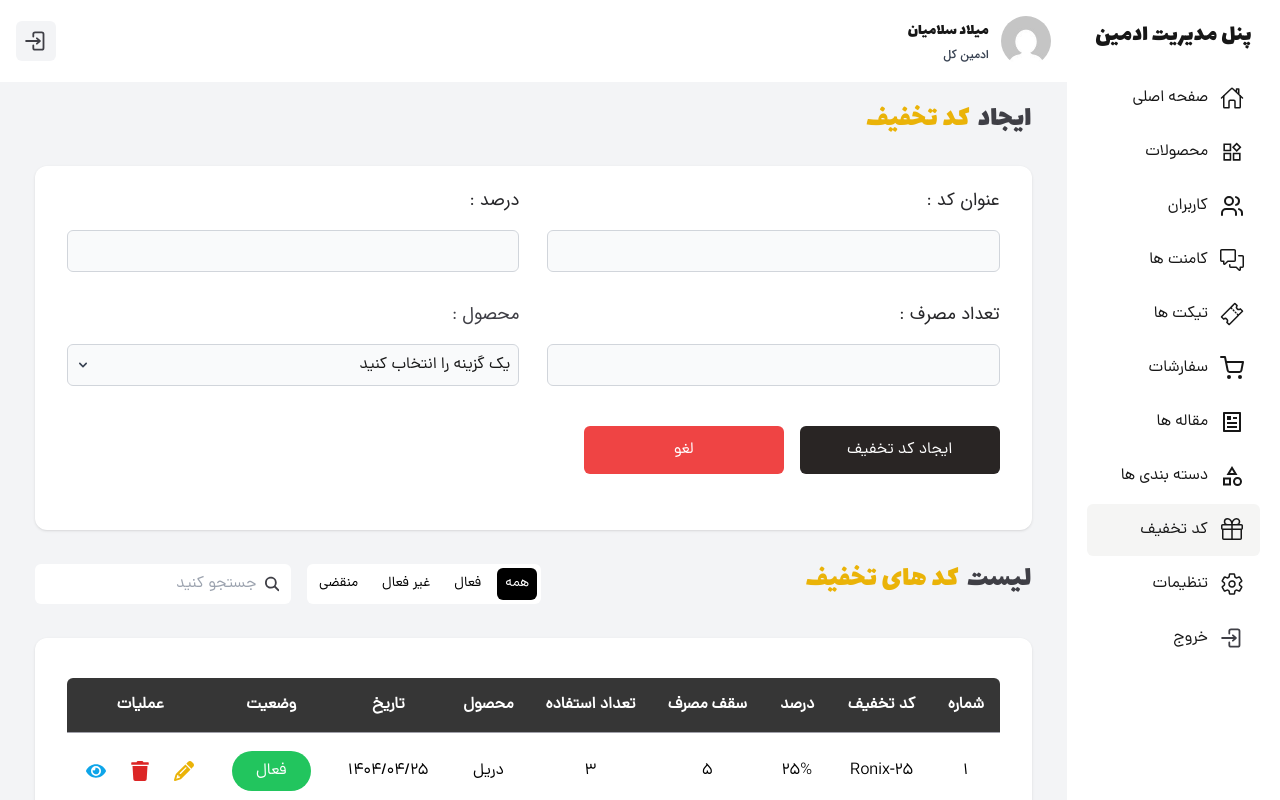
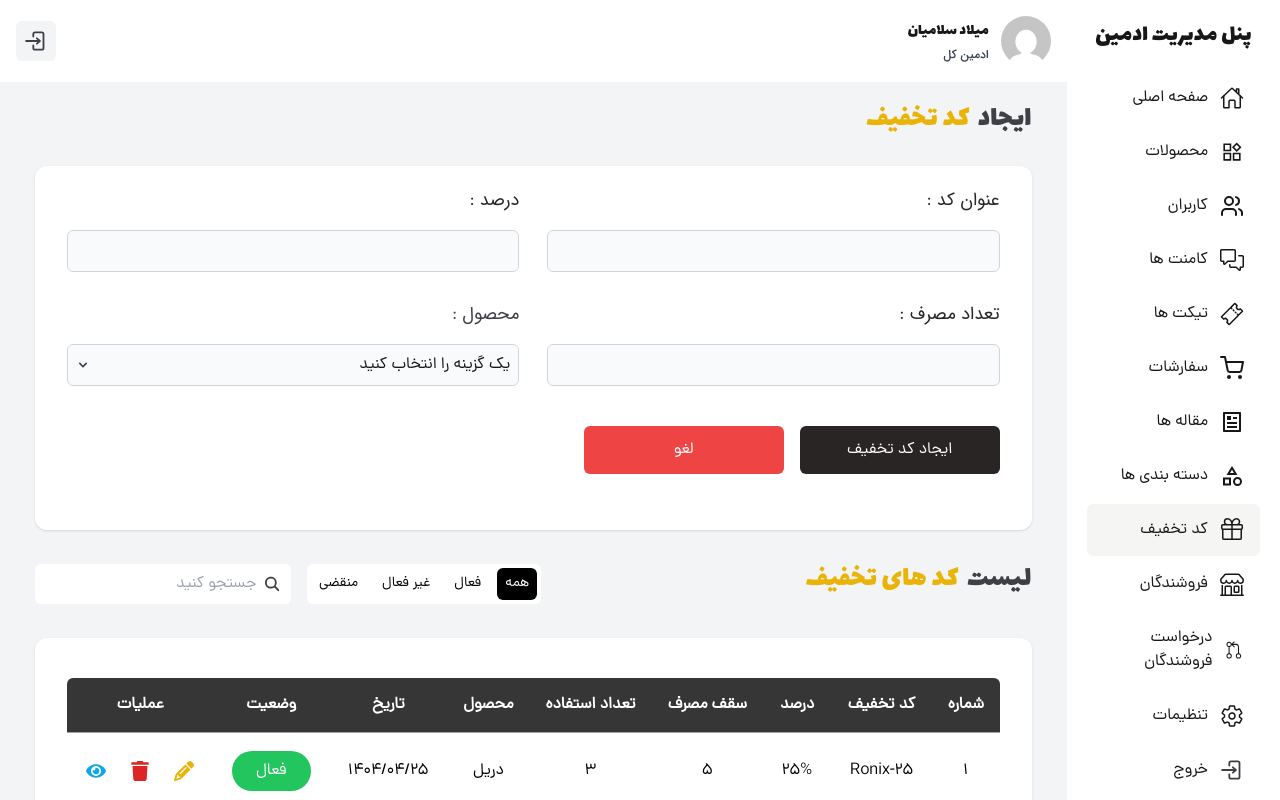
Before and after one commit to milad1385/tool-shop, a Next.js app: page /p-admin/discount in a window 1280 px wide. Built offline with nearby package versions, Linux system fonts and the light colour scheme.

Commit message:
add new links in side bar links array in data.tsx

```diff
--- a/src/constants/data.tsx
+++ b/src/constants/data.tsx
@@ -12,15 +12,16 @@ import {
   IoSettingsOutline,
   IoTicketOutline,
 } from "react-icons/io5";
-import { IoIosHome } from "react-icons/io";
+import { IoIosGitPullRequest, IoIosHome } from "react-icons/io";
 import { FaHeart, FaTools } from "react-icons/fa";
-import { BsBasket2Fill } from "react-icons/bs";
+import { BsBasket2Fill, BsShop } from "react-icons/bs";
 import { AiOutlineProduct } from "react-icons/ai";
 import { LuUsers } from "react-icons/lu";
 import { GoCommentDiscussion, GoGift } from "react-icons/go";
 import { FiShoppingCart } from "react-icons/fi";
 import { RiArticleLine } from "react-icons/ri";
 import { MdOutlineCategory } from "react-icons/md";
+
 
 export const categories = [
   {
@@ -232,6 +233,18 @@ export const adminPanelLinks = [
   },
   {
     id: 10,
+    title: "فروشندگان",
+    href: "/p-admin/sellers",
+    icon: <BsShop className="text-2xl" />,
+  },
+  {
+    id: 11,
+    title: "درخواست فروشندگان",
+    href: "/p-admin/sellers-request",
+    icon: <IoIosGitPullRequest className="text-2xl" />,
+  },
+  {
+    id: 12,
     title: "تنظیمات",
     href: "/p-admin/settings",
     icon: <IoSettingsOutline className="text-2xl" />,
```
